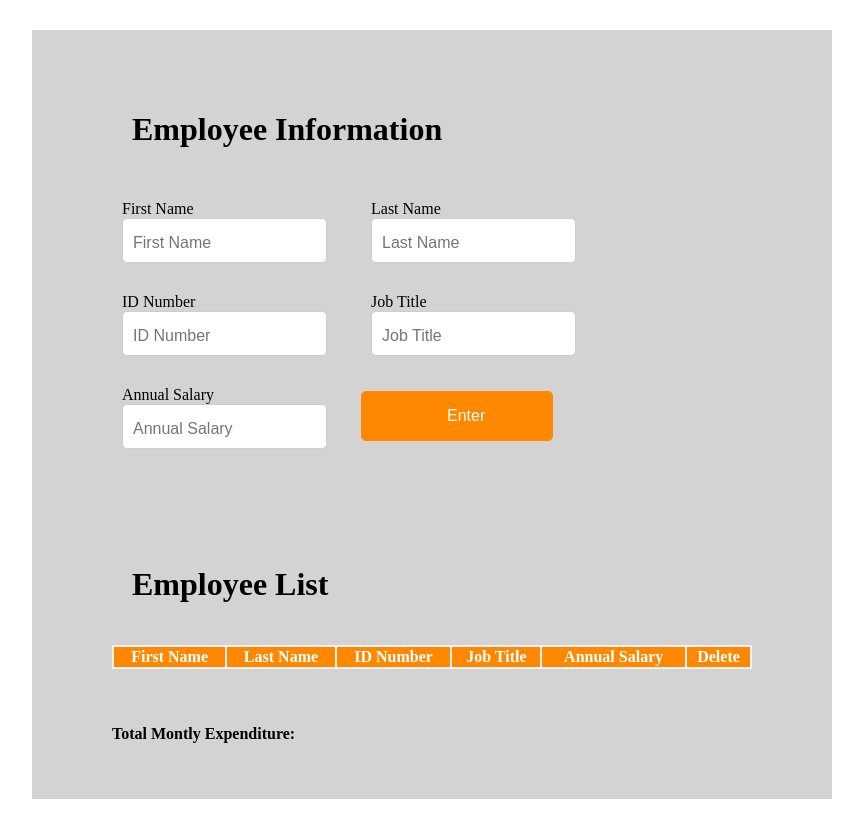
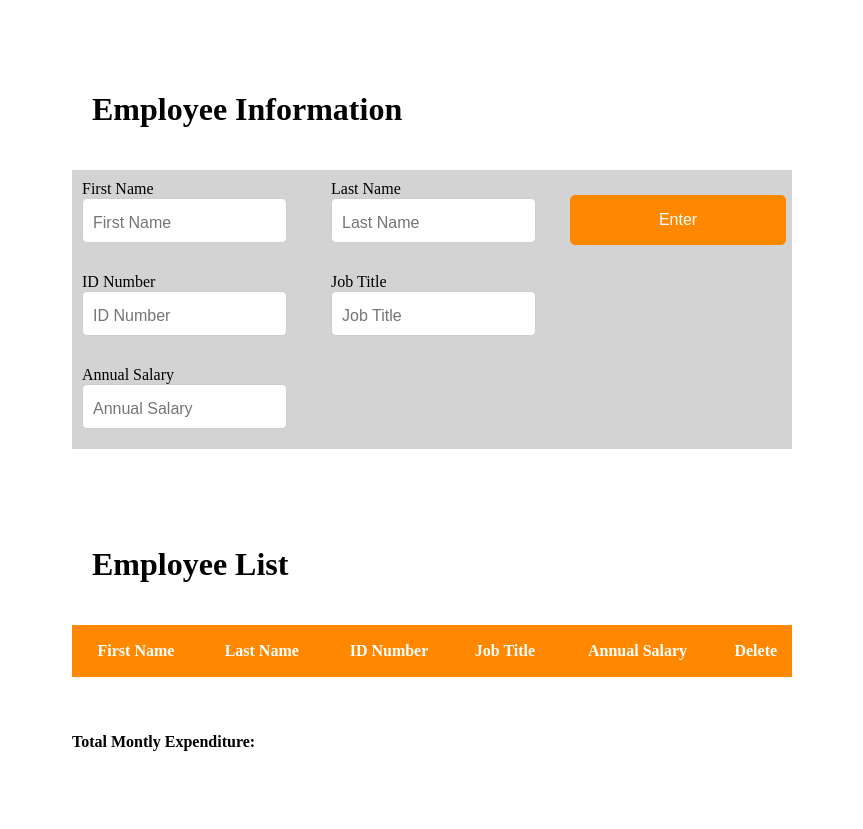
Before and after one commit to Arrielle/weekend-challenge-1, a plain HTML site: page index.html in a window 1280 px wide. Shown: the whole page, without its empty margins (208-1071 px from the left). Drawn offline with Linux system fonts and the light colour scheme.

Commit message:
adding some styling

```diff
--- a/index.html
+++ b/index.html
@@ -11,7 +11,7 @@
   <div id = entireForm>
     <div id = employeeForm>
       <h1>Employee Information</h1>
-      <form style = "overflow-x:auto" name = "myForm" method="post">
+      <form id = "myForm" style = "overflow-x:auto" name = "myForm" method="post">
         <section>
           <div>
             <label for = "firstName">First Name</label>
--- a/stylesheet.css
+++ b/stylesheet.css
@@ -1,33 +1,35 @@
 #entireForm {
 width: 90%;
 max-width: 800px;
-background: lightgrey;
-margin: 30px auto;
+margin: auto;
 }
 
 #totalExpenditure {
   padding-bottom: 40px;
-  width: 80%;
+  width: 90%;
   margin: 10px auto;
 }
 
 #employeeList {
   padding: 40px;
-  width: 80%;
+  width: 90%;
   margin: 10px auto;
 }
 
 #alertMessage {
   color: #FF8800;
-  width: 80%;
+  width: 90%;
   margin: 10px auto;
+}
+
+#myForm {
+  background: lightgrey;
 }
 
 #employeeForm {
   padding-top: 40px;
-  width: 80%;
+  width: 90%;
   max-width: 800px;
-  background: lightgrey;
   margin: 10px auto;
 }
 
@@ -75,6 +77,11 @@ form section div label {
 table {
   width: 100%;
   background-color: #f1f1f1;
+  border-collapse: collapse;
+}
+
+th {
+  height: 50px;
 }
 
 tr:hover {
@@ -99,7 +106,7 @@ tr:first-child {
 /*BUTTONS */
 
 #formButton {
-	margin-top: 15px;
+	margin-top: 25px;
 	margin-bottom: 5px;
 	background-color: #FF8800;
 	padding: 15px 85px;
```
Also changed, not shown: client.js (+8 -14 lines).
